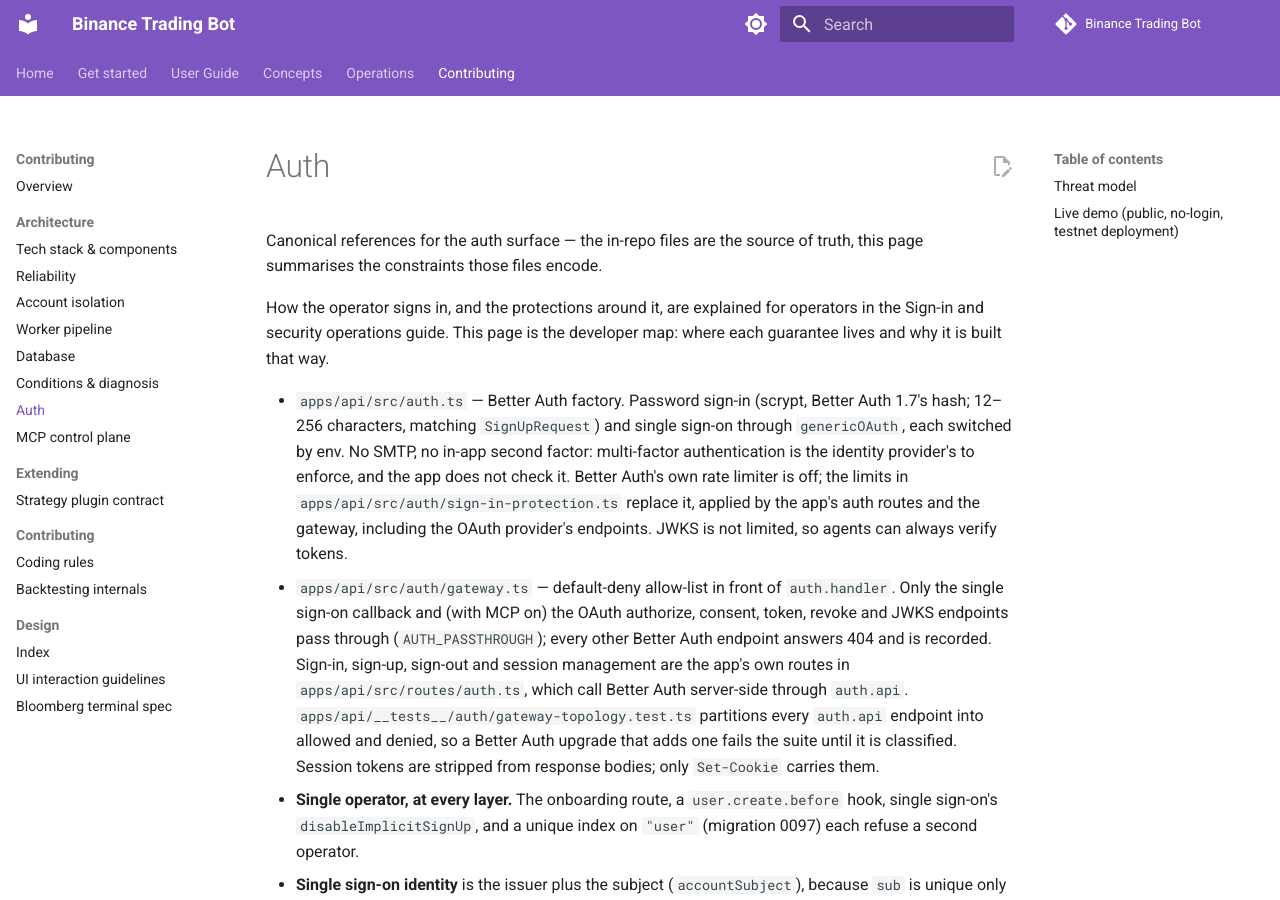
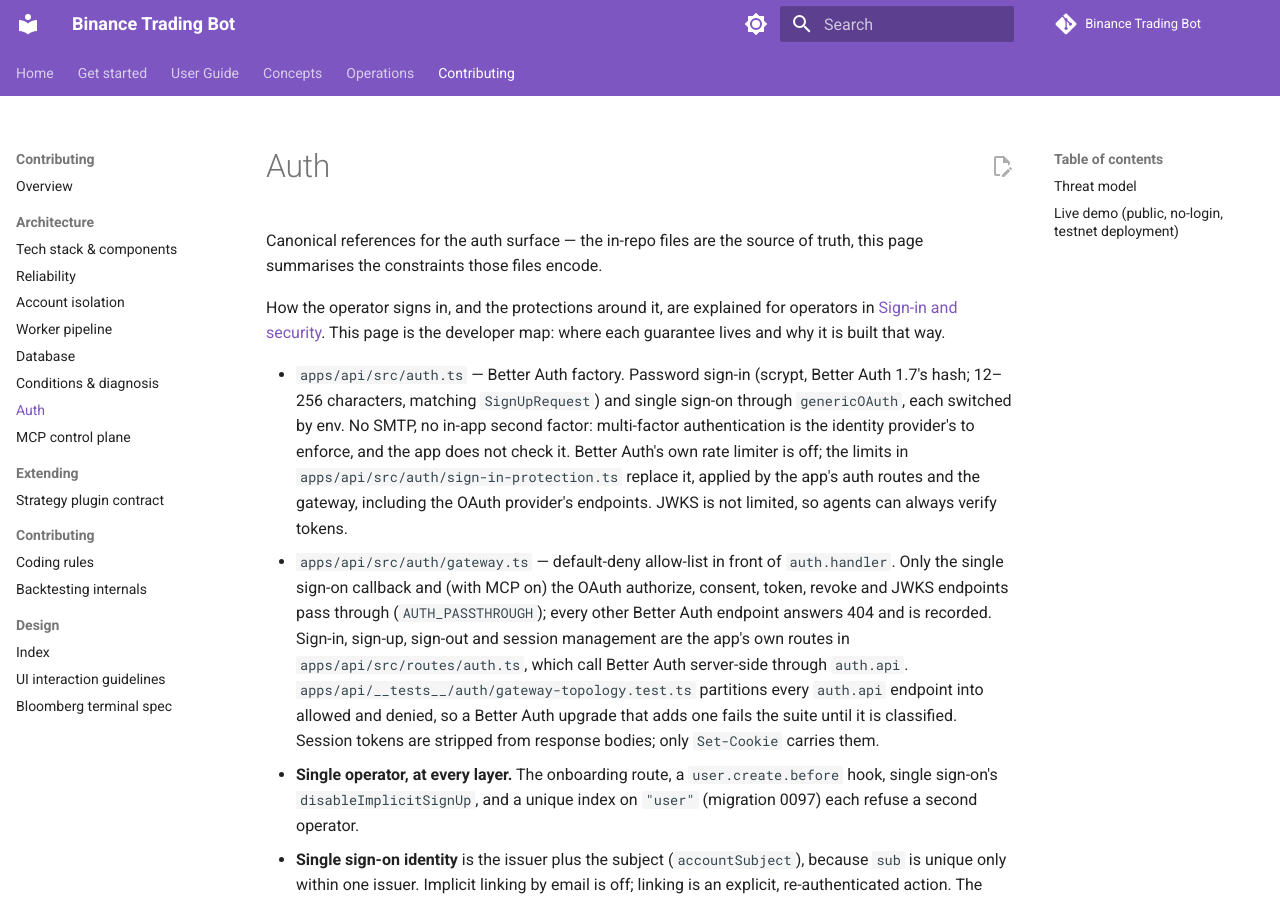
Before and after one commit to chrisleekr/binance-trading-bot, an MkDocs documentation site: the page built from docs/architecture/auth.md, in a window 1280 px wide and 900 px high. Built offline with MkDocs 1.6.1 and Material for MkDocs 9.7.7, drawn with Linux system fonts in a browser that asks for light colours; comment, search, counter and statistics services are not loaded.

Commit message:
fix(observability): match the alert rule tests to the corrected descriptions
The SingleSignOnUnavailable and ApiRequestFlood descriptions were corrected
(the restart takes the worker with it under ROLE=all, and the flood rule sums
every address), but the promtool expectations still carried the old text.
Also link the operator guide from the auth architecture page now that the
guide exists.

Co-Authored-By: Claude Opus 5.5 <noreply@anthropic.com>
Claude-Session: https://claude.ai/code/session_01RxpyWBuZfRUyKy8ySqTHB1

```diff
--- a/docs/architecture/auth.md
+++ b/docs/architecture/auth.md
@@ -2,7 +2,7 @@
 
 Canonical references for the auth surface — the in-repo files are the source of truth, this page summarises the constraints those files encode.
 
-How the operator signs in, and the protections around it, are explained for operators in the Sign-in and security operations guide. This page is the developer map: where each guarantee lives and why it is built that way.
+How the operator signs in, and the protections around it, are explained for operators in [Sign-in and security](../operations/sign-in-and-security.md). This page is the developer map: where each guarantee lives and why it is built that way.
 
 - `apps/api/src/auth.ts` — Better Auth factory. Password sign-in (scrypt, Better Auth 1.7's hash; 12–256 characters, matching `SignUpRequest`) and single sign-on through `genericOAuth`, each switched by env. No SMTP, no in-app second factor: multi-factor authentication is the identity provider's to enforce, and the app does not check it. Better Auth's own rate limiter is off; the limits in `apps/api/src/auth/sign-in-protection.ts` replace it, applied by the app's auth routes and the gateway, including the OAuth provider's endpoints. JWKS is not limited, so agents can always verify tokens.
 - `apps/api/src/auth/gateway.ts` — default-deny allow-list in front of `auth.handler`. Only the single sign-on callback and (with MCP on) the OAuth authorize, consent, token, revoke and JWKS endpoints pass through (`AUTH_PASSTHROUGH`); every other Better Auth endpoint answers 404 and is recorded. Sign-in, sign-up, sign-out and session management are the app's own routes in `apps/api/src/routes/auth.ts`, which call Better Auth server-side through `auth.api`. `apps/api/__tests__/auth/gateway-topology.test.ts` partitions every `auth.api` endpoint into allowed and denied, so a Better Auth upgrade that adds one fails the suite until it is classified. Session tokens are stripped from response bodies; only `Set-Cookie` carries them.
```
Also changed, not shown: 1 other file.
